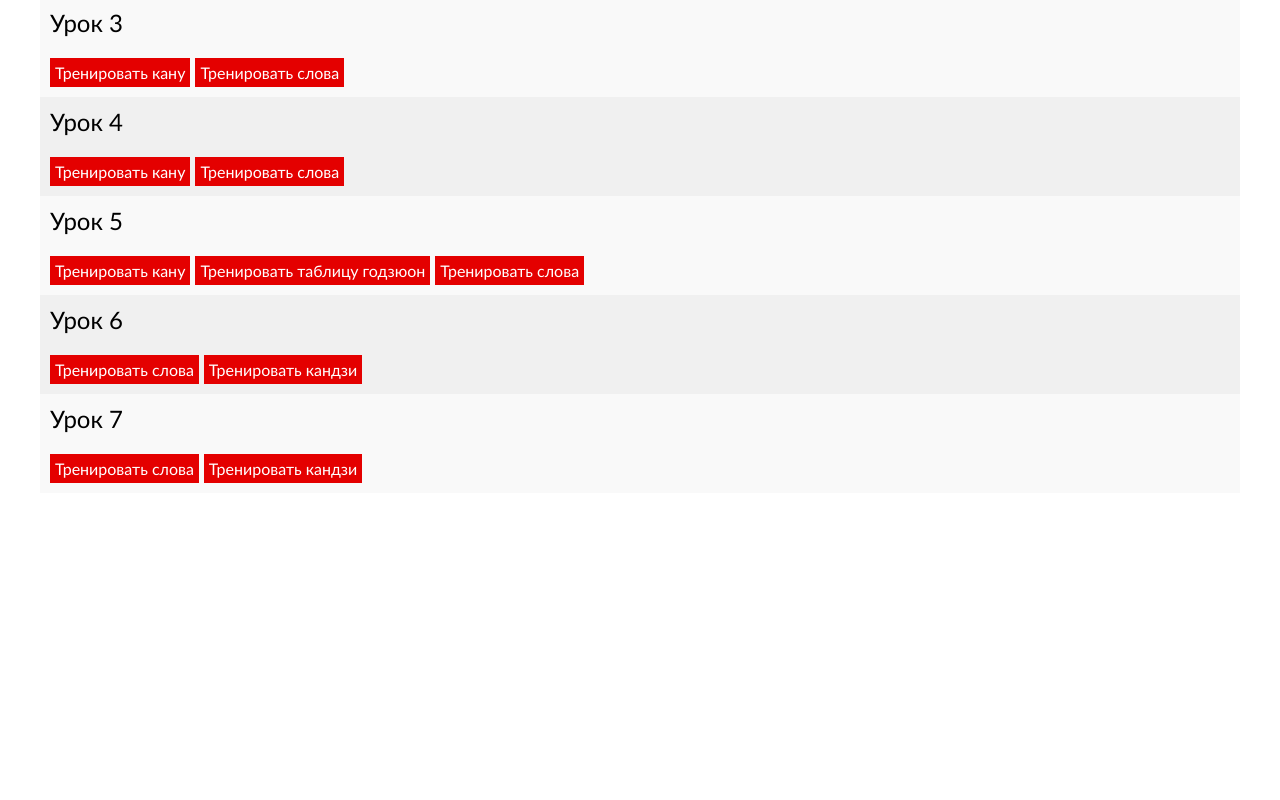
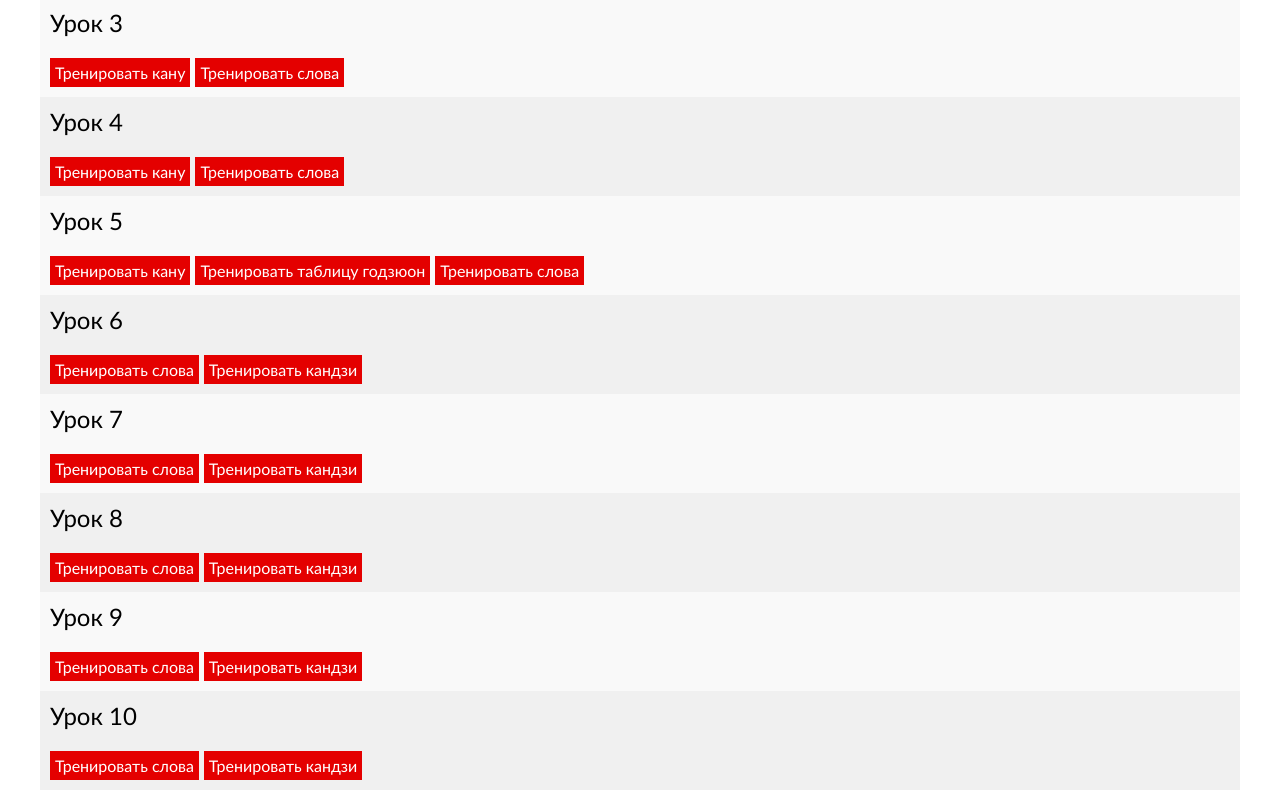
Before and after one commit to strugovatrain/strugovatrain.github.io, a plain HTML site: page index.html in a window 1280 px wide. Shown: the part 310-1110 px from the top of the page. Before the commit the page ends 813 px from the top, so only its background shows below. Drawn offline with Linux system fonts and the light colour scheme.

Commit message:
Update index.html

```diff
--- a/index.html
+++ b/index.html
@@ -64,6 +64,27 @@
             <div class="activities">
                 <div class="link" data-lesson="7" data-type="words">Тренировать слова</div>
                 <div class="link" data-lesson="7" data-type="kanji">Тренировать кандзи</div>
+            </div>
+        </div>
+        <div class="lesson8">
+            <h2>Урок 8</h2>
+            <div class="activities">
+                <div class="link" data-lesson="8" data-type="words">Тренировать слова</div>
+                <div class="link" data-lesson="8" data-type="kanji">Тренировать кандзи</div>
+            </div>
+        </div>
+        <div class="lesson9">
+            <h2>Урок 9</h2>
+            <div class="activities">
+                <div class="link" data-lesson="9" data-type="words">Тренировать слова</div>
+                <div class="link" data-lesson="9" data-type="kanji">Тренировать кандзи</div>
+            </div>
+        </div>
+        <div class="lesson10">
+            <h2>Урок 10</h2>
+            <div class="activities">
+                <div class="link" data-lesson="10" data-type="words">Тренировать слова</div>
+                <div class="link" data-lesson="10" data-type="kanji">Тренировать кандзи</div>
             </div>
         </div>
     </main>
```
